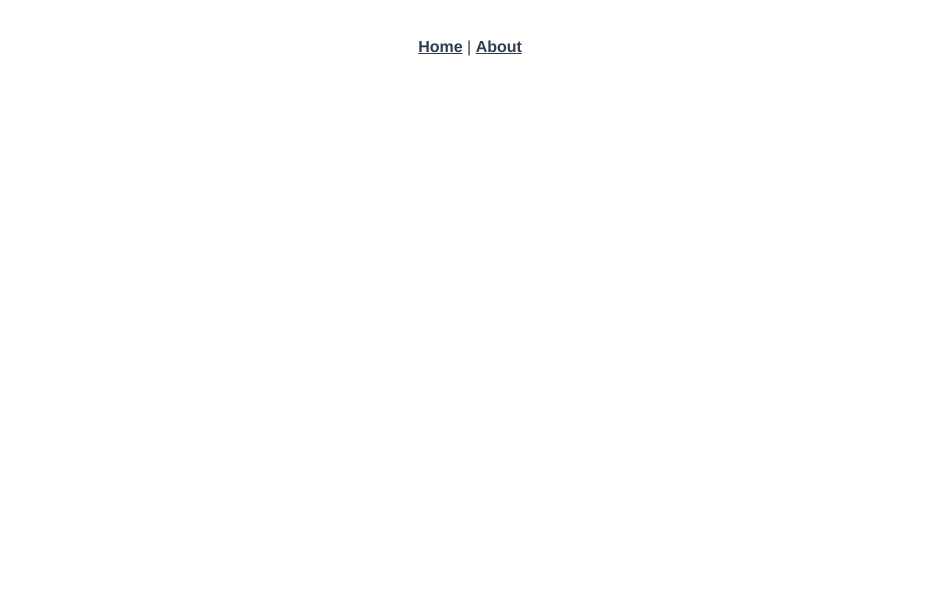
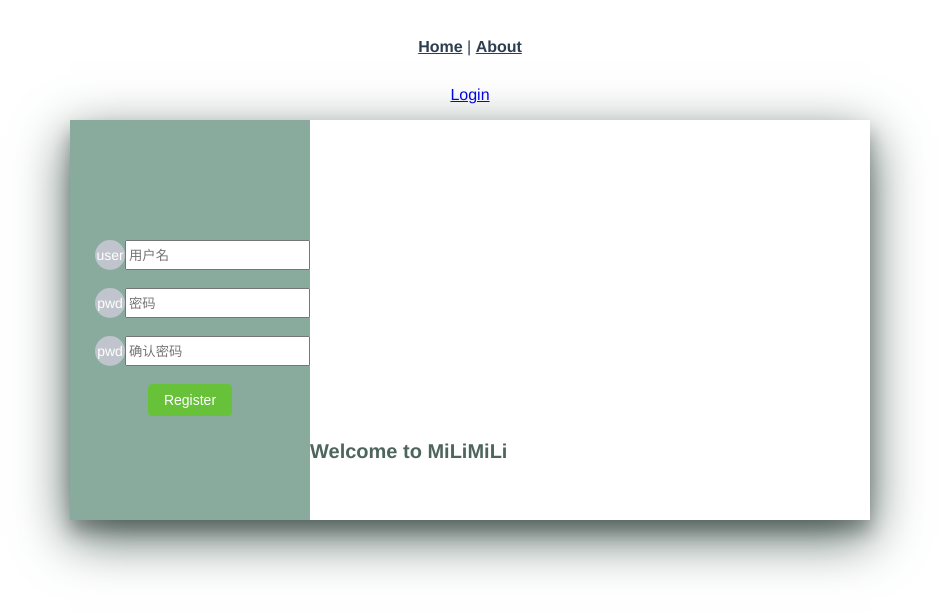
Before and after one commit to Elysia-0111/19-SE-Milimili, a Vue app in the folder 前端/milimili/: page /login in a window 1280 px wide. Before the commit this address had no page. Shown: the top 614 px of the page, without its empty margins (170-1109 px from the left). Built offline with nearby package versions, Linux system fonts and the light colour scheme.

Commit message:
login页面初始，elementplus安装

```diff
--- a/package.json
+++ b/package.json
@@ -1,5 +1,7 @@
 {
   "dependencies": {
+    "element": "^0.1.4",
+    "element-plus": "^2.3.5",
     "vuex": "^4.1.0"
   }
 }
--- a/前端/milimili/package.json
+++ b/前端/milimili/package.json
@@ -9,6 +9,7 @@
   },
   "dependencies": {
     "core-js": "^3.8.3",
+    "element-plus": "^2.3.5",
     "vue": "^3.2.13",
     "vue-router": "^4.0.3",
     "vuex": "^4.0.0"
--- a/前端/milimili/src/App.vue
+++ b/前端/milimili/src/App.vue
@@ -3,7 +3,8 @@
     <router-link to="/">Home</router-link> |
     <router-link to="/about">About</router-link>
   </nav>
-  <router-view/>
+  <router-view />
+  <router-link to="/login">Login</router-link>
 </template>
 
 <style>
--- a/前端/milimili/src/main.js
+++ b/前端/milimili/src/main.js
@@ -2,5 +2,7 @@ import { createApp } from 'vue'
 import App from './App.vue'
 import router from './router'
 import store from './store'
+import elementplus from 'element-plus'
+import 'element-plus/dist/index.css'
 
-createApp(App).use(store).use(router).mount('#app')
+createApp(App).use(store).use(router).use(elementplus).mount('#app')
--- a/前端/milimili/src/router/index.js
+++ b/前端/milimili/src/router/index.js
@@ -14,6 +14,11 @@ const routes = [
     // this generates a separate chunk (about.[hash].js) for this route
     // which is lazy-loaded when the route is visited.
     component: () => import(/* webpackChunkName: "about" */ '../views/AboutView.vue')
+  },
+  {
+    path: '/login',
+    name: 'login',
+    component: () => import(/* webpackChunkName: "login" */ '../views/LoginView.vue')
   }
 ]
 
--- /dev/null
+++ b/前端/milimili/src/views/LoginView.vue
@@ -0,0 +1,180 @@
+<template>
+    <div class="container">
+        <div class="main">
+            <!-- 整个注册盒子 -->
+            <div class="loginbox">
+                <!-- 左侧的注册盒子 -->
+                <div class="loginbox-in">
+                    <div class="userbox">
+                        <el-avatar :size="30"> user </el-avatar>
+                        <input class="user" id="user" placeholder="用户名">
+                    </div>
+                    <br>
+                    <div class="pwdbox">
+                        <el-avatar :size="30"> pwd </el-avatar>
+                        <input class="pwd" id="password" type="password" placeholder="密码">
+                    </div>
+                    <br>
+                    <div class="pwdbox">
+                        <el-avatar :size="30"> pwd </el-avatar>
+                        <input class="pwd" id="re_password" type="password" placeholder="确认密码">
+                    </div>
+
+                    <br>
+                    <el-button class="register_btn" type="success">Register</el-button>
+                </div>
+
+                <!-- 右侧的注册盒子 -->
+                <div class="background">
+                    <div class="title">Welcome to MiLiMiLi</div>
+                </div>
+
+            </div>
+        </div>
+    </div>
+</template>
+<style>
+.loginbox {
+    display: flex;
+    position: absolute;
+    width: 800px;
+    height: 400px;
+    top: 40%;
+    left: 50%;
+    transform: translate(-50%, -50%);
+    box-shadow: 0 12px 16px 0 rgba(0, 0, 0, 0.24), 0 17px 50px 0 #4E655D;
+}
+
+.loginbox-in {
+    background-color: #89AB9E;
+    width: 240px;
+}
+
+.userbox {
+    margin-top: 120px;
+    height: 30px;
+    width: 230px;
+    display: flex;
+    margin-left: 25px;
+}
+
+.pwdbox {
+    height: 30px;
+    width: 225px;
+    display: flex;
+    margin-left: 25px;
+}
+
+.title {
+    margin-top: 320px;
+    font-weight: bold;
+    font-size: 20px;
+    color: #4E655D;
+
+}
+
+.title:hover {
+    font-size: 21px;
+    transition: all 0.4s ease-in-out;
+    cursor: pointer;
+}
+
+.uesr-text {
+    position: left;
+}
+
+input:focus {
+    border-bottom: 2px solid #445b53;
+    background-color: transparent;
+    transition: all 0.2s ease-in;
+    font-family: sans-serif;
+    font-size: 15px;
+    color: #445b53;
+    font-weight: bold;
+
+}
+
+input:hover {
+    border-bottom: 2px solid #445b53;
+    background-color: transparent;
+    transition: all 0.2s ease-in;
+    font-family: sans-serif;
+    font-size: 15px;
+    color: #445b53;
+    font-weight: bold;
+
+}
+
+input:-webkit-autofill {
+    /* 修改默认背景框的颜色 */
+    box-shadow: 0 0 0px 1000px #89AB9E inset !important;
+    /* 修改默认字体的颜色 */
+    -webkit-text-fill-color: #445b53;
+}
+
+input:-webkit-autofill::first-line {
+    /* 修改默认字体的大小 */
+    font-size: 15px;
+    /* 修改默认字体的样式 */
+    font-weight: bold;
+}
+
+.log-box {
+    font-size: 12px;
+    display: flex;
+    justify-content: space-between;
+    width: 190px;
+    margin-left: 30px;
+    color: #4E655D;
+    margin-top: -5px;
+    align-items: center;
+
+}
+
+.log-box {
+    font-size: 12px;
+    display: flex;
+    justify-content: space-between;
+    width: 190px;
+    margin-left: 30px;
+    color: #4E655D;
+    margin-top: -5px;
+    align-items: center;
+
+}
+
+.log-box-text {
+    color: #4E655D;
+    font-size: 12px;
+    text-decoration: underline;
+}
+
+.login_btn {
+    background-color: #5f8276;
+    /* Green */
+    border: none;
+    color: #FAFAFA;
+    padding: 5px 22px;
+    text-align: center;
+    text-decoration: none;
+    font-size: 13px;
+    border-radius: 20px;
+    outline: none;
+}
+
+.login_btn:hover {
+    box-shadow: 0 12px 16px 0 rgba(0, 0, 0, 0.24), 0 17px 50px 0 rgba(0, 0, 0, 0.19);
+    cursor: pointer;
+    background-color: #0b5137;
+    transition: all 0.2s ease-in;
+}
+
+.warn {
+    margin-top: 60px;
+    /* margin-right:120px; */
+    margin-left: -120px;
+    margin-bottom: 5px;
+    font-weight: bold;
+    font-size: 17px;
+}
+</style>
```
Also changed, not shown: 2 other files (tests, documents, lock files or other folders).
